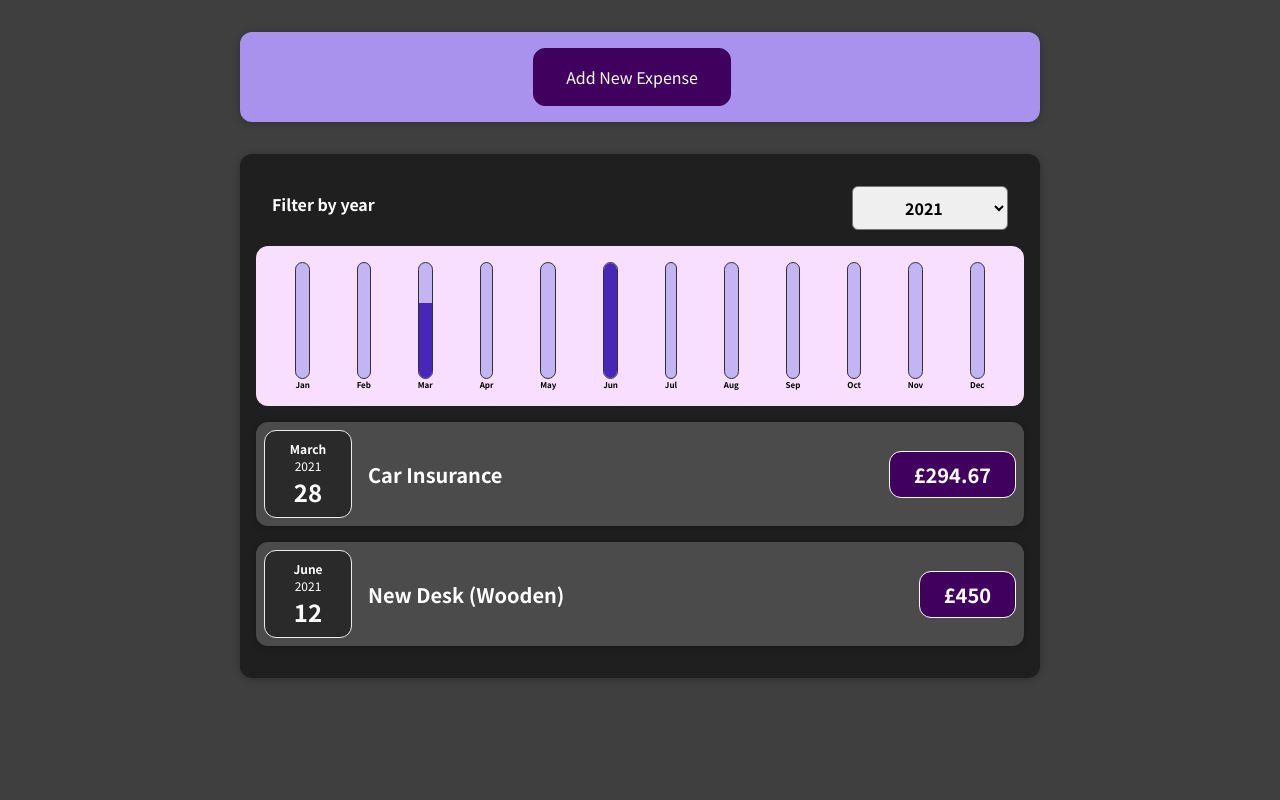
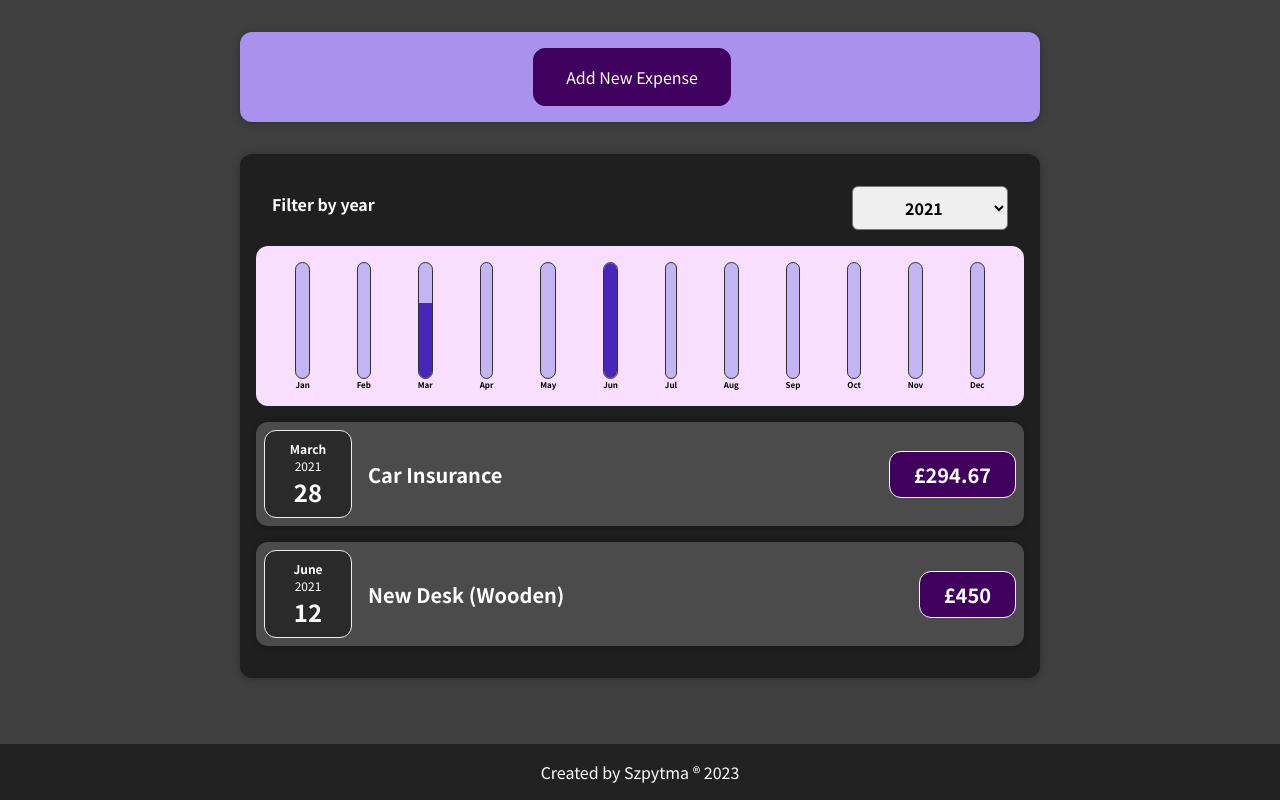
Before and after one commit to Szpytma/expense-tracker, a React (Create React App) app: page / in a window 1280 px wide. Built offline with nearby package versions, Linux system fonts and the light colour scheme.

Commit message:
footer added and app deployed

```diff
--- a/src/App.js
+++ b/src/App.js
@@ -1,6 +1,7 @@
 import { useState } from "react";
 import Expenses from "./components/Expenses/Expenses";
 import NewExpense from "./components/NewExpense/NewExpense";
+import Footer from "./components/Footer";
 const DUMMY_EXPENSES = [
   {
     id: "e1",
@@ -45,6 +46,7 @@ const App = () => {
     <div>
       <NewExpense onAddExpense={addExpenseHandler} />
       <Expenses items={expenses} setItems={setExpenses} />
+      <Footer />
     </div>
   );
 };
--- /dev/null
+++ b/src/components/Footer.css
@@ -0,0 +1,15 @@
+.Footer {
+  position: fixed;
+  left: 0;
+  bottom: 0;
+  width: 100%;
+  padding: 10px;
+  background-color: #222;
+  color: #fff;
+  padding: 1rem;
+  text-align: center;
+}
+.Footer a {
+  color: #fff;
+  text-decoration: none;
+}
--- /dev/null
+++ b/src/components/Footer.jsx
@@ -0,0 +1,17 @@
+import "./Footer.css";
+const Footer = () => {
+  const szpytma = "https://github.com/Szpytma/";
+  let year = new Date().getFullYear();
+
+  return (
+    <footer className="Footer">
+      Created by{" "}
+      <a href={szpytma} target="_blank" rel="noreferrer">
+        Szpytma
+      </a>{" "}
+      ® {year}
+    </footer>
+  );
+};
+
+export default Footer;
```
